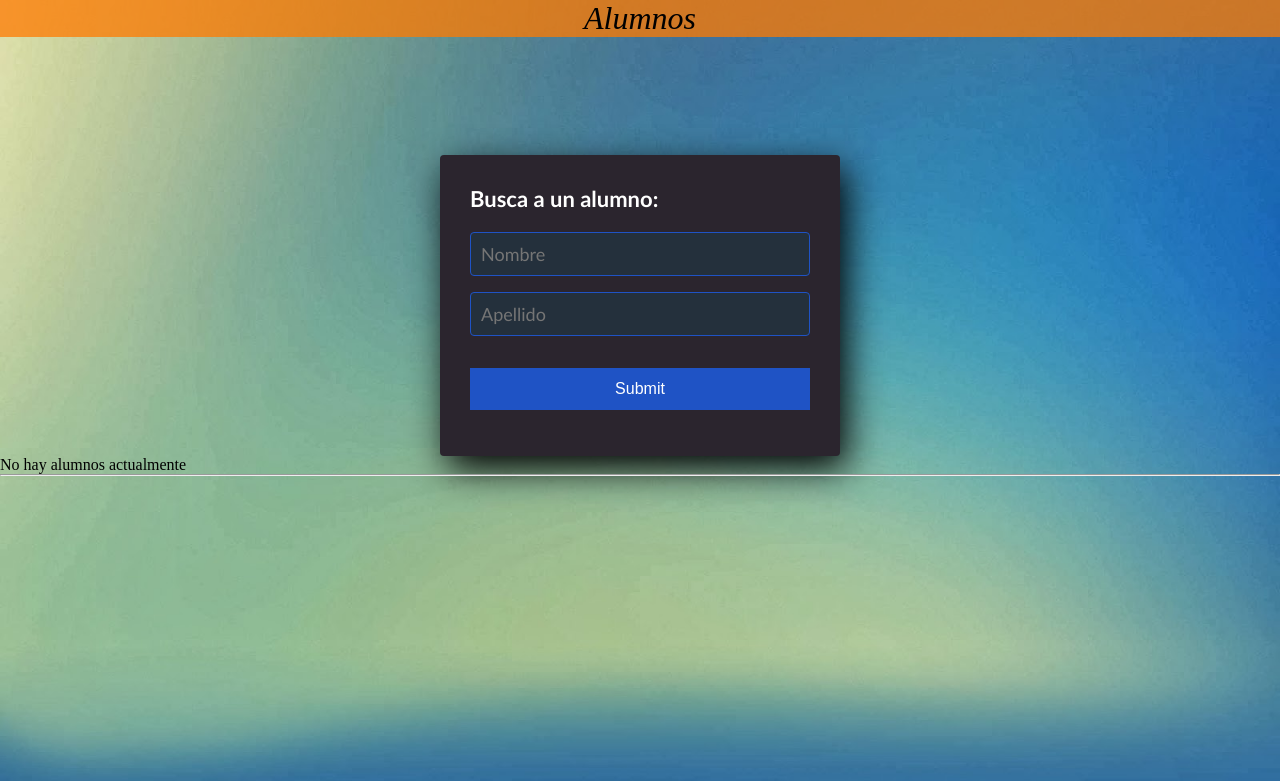
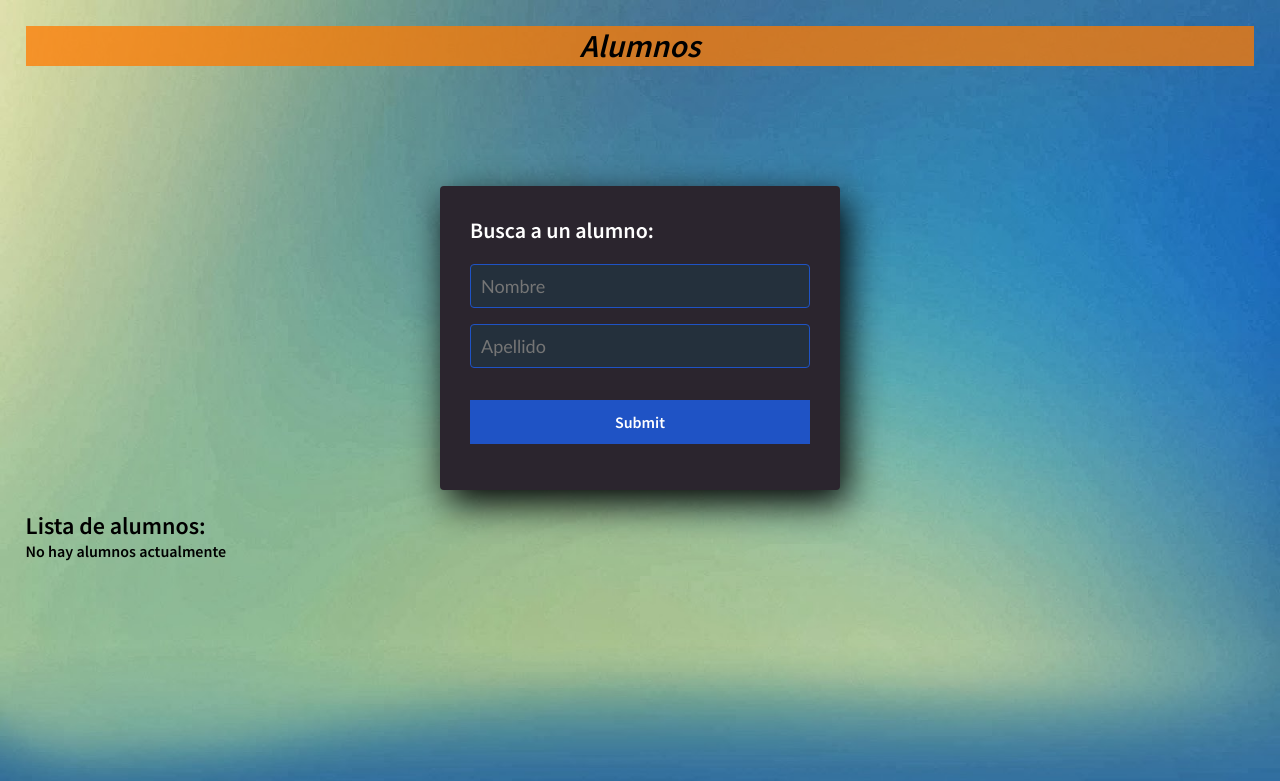
Before and after one commit to shadow-maker/Scheduler-UTEC, a Flask app: page /alumnos/list in a window 1280 px wide. Shown: the top 781 px of the page. Run offline with Flask 2, Linux system fonts and the light colour scheme; data that the repository does not hold is empty; parts of the project's set-up code (start-up, migrations or seed data) failed here and were passed over.

Commit message:
List quickfix

```diff
--- a/app/templates/alumnos/list.html
+++ b/app/templates/alumnos/list.html
@@ -10,6 +10,8 @@
                 display: none;
             }
     </style>
+
+    <link rel="stylesheet" href="/static/style/main.css">
 </head>
 <body>
 
@@ -24,10 +26,10 @@
         <input class="botons" type="submit" id="submit-filter" value="Submit" />
     </form>
 
-
+  <br>
+  <h2> Lista de alumnos: </h2>
   <p class="{% if alumnos%}hidden{%endif%}" id="empty-message"> No hay alumnos actualmente </p>
   <ul id="alumnos-list">
-    <hr/>
   {% for alumno in alumnos %}
       <li> <a href={{url_for('alumnos_view', id=alumno.codigo)}}> {{alumno.codigo}}:  {{alumno.nombre}} {{alumno.apellido}}</a> <br>
   {% endfor %}
--- a/app/templates/cursos/list.html
+++ b/app/templates/cursos/list.html
@@ -31,10 +31,11 @@
 			<input class="botons" type="submit" id="submit-filter" value="Submit" />
 		</form>
 
+		<br>
+		<h2> Lista de cursos: </h2>
 		<p class="{% if cursos%}hidden{%endif%}" id="empty-message">
 			No hay cursos actualmente
 		</p>
-
 		<ul id='cursos-list'>
 			{% for curso in cursos %}
 			<li>
--- a/app/templates/docentes/list.html
+++ b/app/templates/docentes/list.html
@@ -12,7 +12,7 @@
 		}
 	</style>
 
-	<link rel="stylesheet" href="../../static/style/main.css">
+	<link rel="stylesheet" href="/static/style/main.css">
 </head>
 
 <body>
@@ -33,6 +33,8 @@
 			<input class="botons" type="submit" id="submit-filter" value="Submit" />
 		</form>
 
+		<br>
+		<h2> Lista de docentes: </h2>
 		<p class="{% if docentes%}hidden{%endif%}" id="empty-message">No hay docentes actualmente </p>
 		<ul id='docentes-list'>
 			{% for docente in docentes %}
```
Also changed, not shown: app/templates/horarios/list.html (+5 -4 lines).
